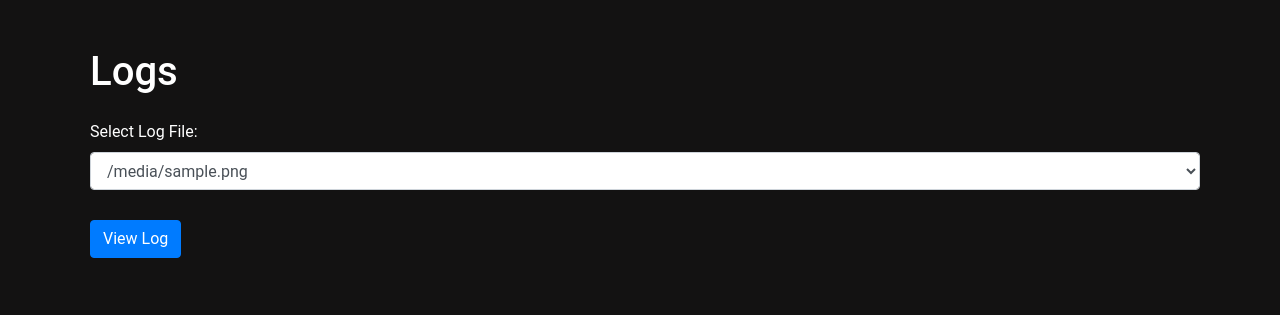
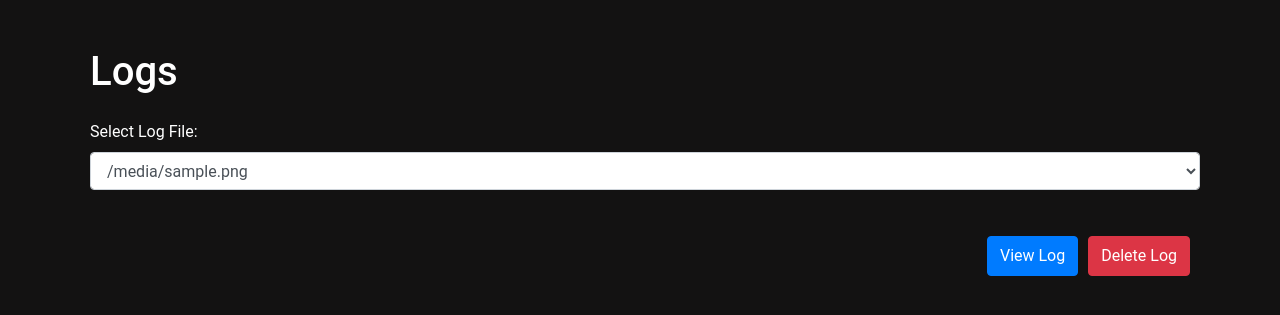
Before and after one commit to MarvinD00/Server_Webinterface, a Flask app: template templates/logs.html in a window 1280 px wide. Shown: the part 66-381 px from the top of the page. Run offline with Flask 3, Linux system fonts and the light colour scheme; the template is opened without the code that fills it: most values are stand-ins (such as "Sample title", 1, 10 or a date in 2020); some libraries are stand-ins or nearby versions.

Commit message:
add delete log function

```diff
--- a/app.py
+++ b/app.py
@@ -126,6 +126,14 @@ def dashboard():
 
 	return render_template('dashboard.html', command_results=command_results, server_status=server_status)
 
+@app.route('/delete_log', methods=['POST'])
+def delete_log():
+	if not sql.check_user(username, password):
+		return redirect(url_for('index'))
+	log_file = request.form.get('current_log_file')
+	command = f"rm /home/admin/server/logs/{log_file}"
+	execute_ssh_command(command)
+	return redirect(url_for('logs'))
 
 @app.route('/start_server', methods=['POST'])
 def start_server():
--- a/static/css/styles.css
+++ b/static/css/styles.css
@@ -97,3 +97,19 @@ button:hover {
 	background-color: rgb(70, 70, 70);
 	padding: 30px;
 }
+.logbuttons {
+	margin-top: 20px;
+	display: flex;
+	flex-direction: row;
+	justify-content: flex-end;
+	align-items: center;
+}
+.logbuttons form {
+	margin: 0;
+	padding: 0;
+	vertical-align: top;
+}
+.logbuttons button {
+	margin-right: 10px;
+	height: 40px;
+}
--- a/templates/logs.html
+++ b/templates/logs.html
@@ -38,15 +38,22 @@
 		<form>
 			<div class="form-group">
 				<label for="log_file">Select Log File:</label>
-				<select class="form-control" name="log_file" id="log_file">
+				<select class="form-control" name="log_file" id="log_file" onchange="updateCurrentLogFile()">
 					{% for log_file in log_files %}
 					<option value="{{ log_file }}">{{ log_file }}</option>
 					{% endfor %}
 				</select>
 			</div>
-			<button type="button" class="btn btn-primary" onclick="viewLog()">View Log</button>
 		</form>
-
+		<div class="logbuttons">
+			<form class="mt-3">
+				<button type="button" class="btn btn-primary" onclick="viewLog()">View Log</button>
+			</form>
+			<form action="/delete_log" method="POST" class="mt-3">
+				<input type="hidden" id="current_log_file" name="current_log_file" value="">
+				<button type="submit" class="btn btn-danger">Delete Log</button>
+			</form>
+		</div>
 		<div id="logContent" class="mt-4"></div>
 	</div>
 
@@ -70,6 +77,13 @@
 				logContentDiv.classList.add('alert', 'alert-danger');
 			}
 		}
+		function updateCurrentLogFile() {
+			var selectedLogFile = document.getElementById("log_file").value;
+			document.getElementById("current_log_file").value = selectedLogFile;
+		}
+		document.addEventListener("DOMContentLoaded", function() {
+			updateCurrentLogFile();
+		});
 	</script>
 </body>
 
```
